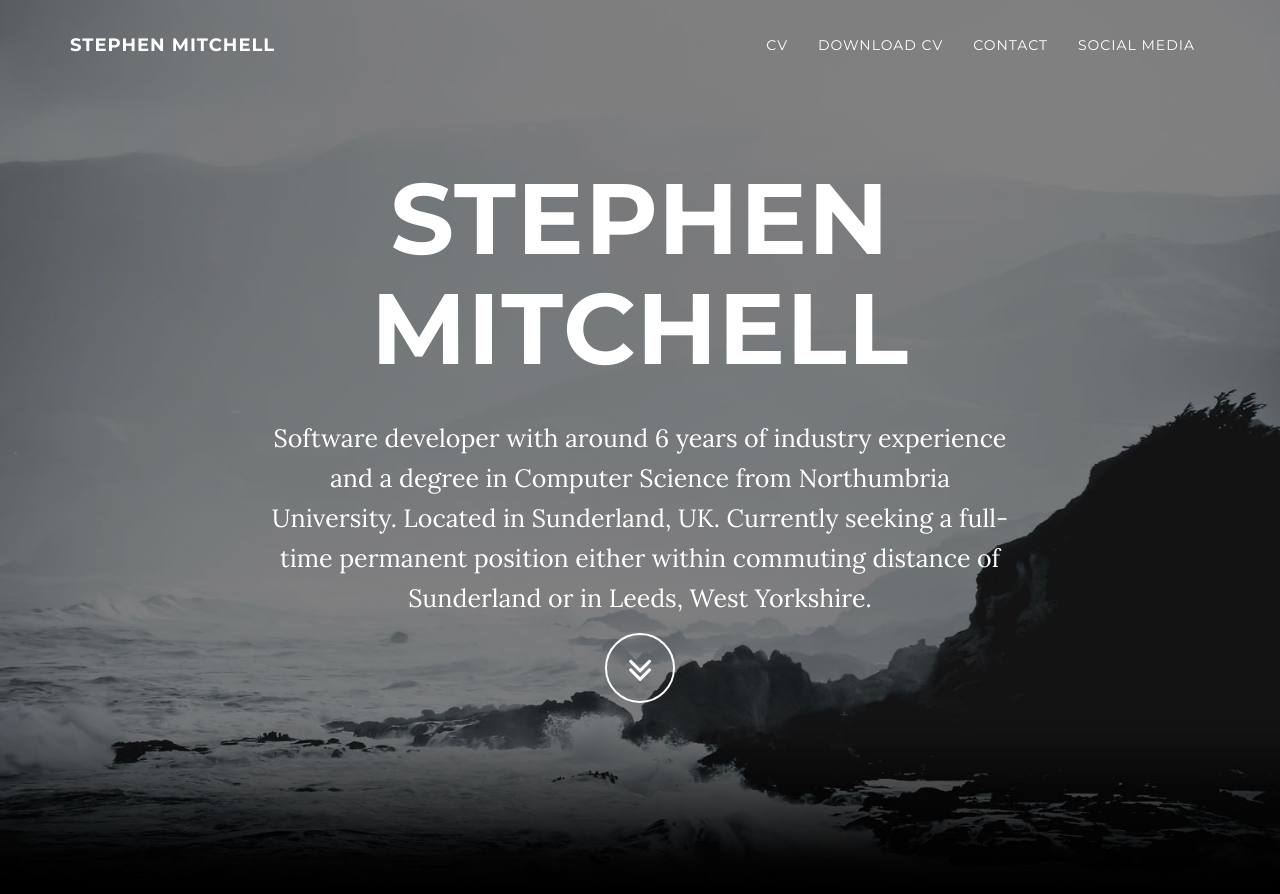
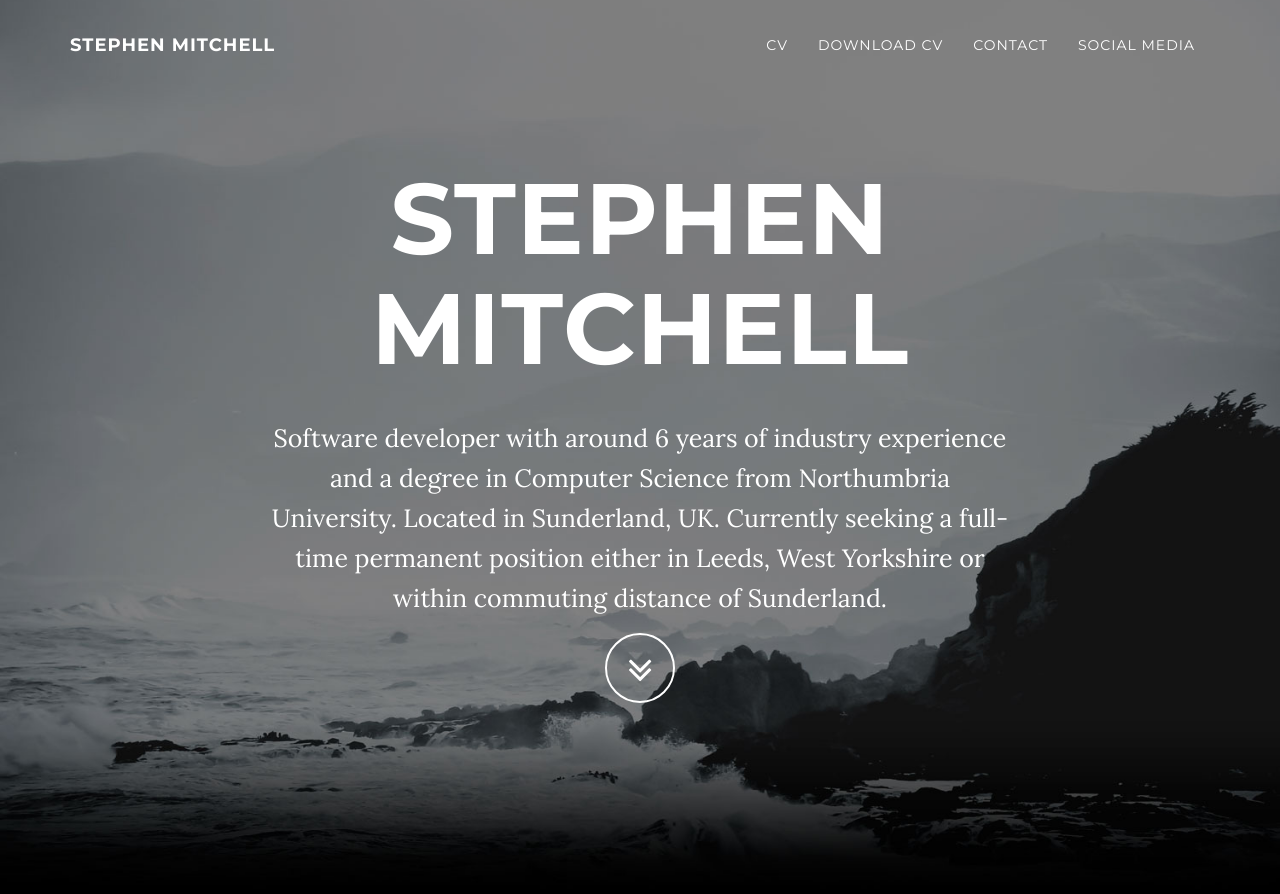
Before and after one commit to stephen-mitchell/stephen-mitchell.github.io, a Jekyll site: the page built from index.html, in a window 1280 px wide and 900 px high. Shown: the top 894 px of the window. Built offline with Jekyll 4.4.1, drawn with Linux system fonts in a browser that asks for light colours.

Commit message:
Updated header text

```diff
--- a/_config.yml
+++ b/_config.yml
@@ -4,8 +4,8 @@ email: your-email@domain.com
 url: http://stephenmitchell.me.uk
 description: "Software developer with around 6 years of industry experience and
 a degree in Computer Science from Northumbria University. Located in Sunderland,
-UK. Currently seeking a full-time permanent position either within commuting
-distance of Sunderland or in Leeds, West Yorkshire."
+UK. Currently seeking a full-time permanent position either in Leeds, West
+Yorkshire or within commuting distance of Sunderland."
 
 # Color settings (hex-codes without the leading hash-tag)
 color:
```
